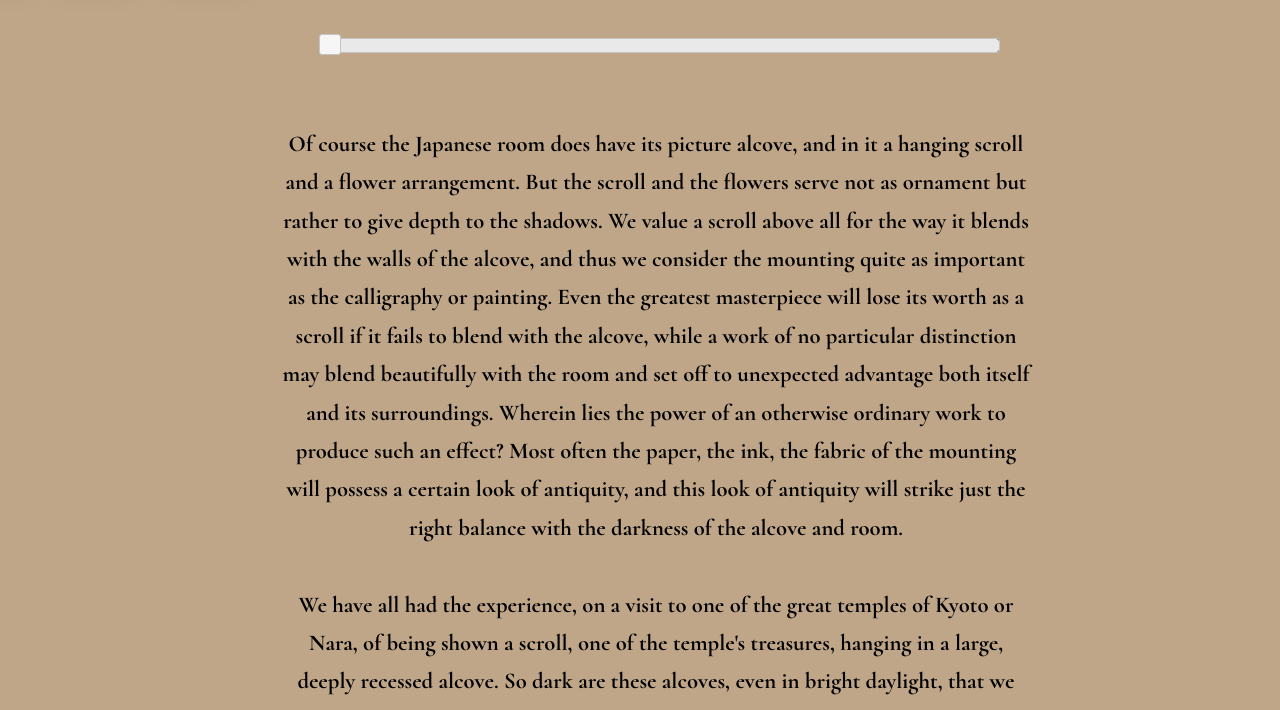
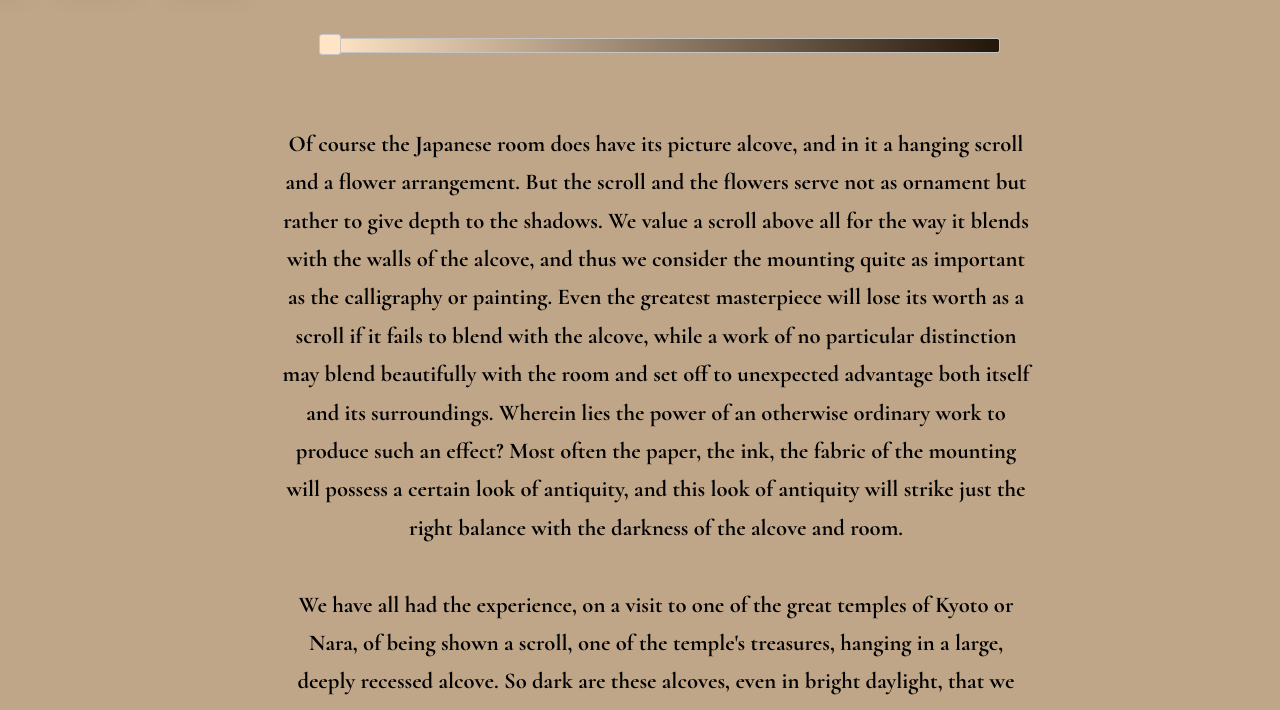
Before and after one commit to AoiSejima/inpraiseofshadow, a plain HTML site: page alcove.html in a window 1280 px wide. Shown: the part 90-800 px from the top of the page. Drawn offline with nearby package versions, Linux system fonts and the light colour scheme.

Commit message:
update on uislider

```diff
--- a/alcove.css
+++ b/alcove.css
@@ -85,6 +85,15 @@ p {
     margin-left: 3rem;
 }
 
+.ui-slider .ui-slider-range {
+    background: rgb(255,228,197);
+    background: linear-gradient(90deg, rgba(255,228,197,1) 0%, rgba(34,22,9,1) 100%);
+}
+
+.ui-state-default, .ui-widget-content .ui-state-default, .ui-widget-header .ui-state-default {
+    background: rgb(255,228,197);
+}
+
 @media only screen and (max-width: 812px) {
     h2 {
         font-size: 13pt;
--- a/alcove.html
+++ b/alcove.html
@@ -8,11 +8,17 @@
 
     <link rel="shortcut icon" type="image/png" href="./assets/favicon.png" />
 
-    <link rel="stylesheet" href="https://cdnjs.cloudflare.com/ajax/libs/normalize/5.0.0/normalize.min.css">
+    <!-- <link rel="stylesheet" href="https://cdnjs.cloudflare.com/ajax/libs/normalize/5.0.0/normalize.min.css">
     <link rel='stylesheet' href='https://ajax.googleapis.com/ajax/libs/jqueryui/1.11.2/themes/smoothness/jquery-ui.css'><link rel="stylesheet" href="./alcove.css">
     <script src="https://cdnjs.cloudflare.com/ajax/libs/modernizr/2.8.3/modernizr.min.js" type="text/javascript"></script>
     <script type="text/javascript" src="//cdnjs.cloudflare.com/ajax/libs/jqueryui-touch-punch/0.2.3/jquery.ui.touch-punch.min.js"></script>
+    <script type="text/javascript" src="//cdnjs.cloudflare.com/ajax/libs/jquery/2.1.4/jquery.min.js"></script> -->
+
+
     <script type="text/javascript" src="//cdnjs.cloudflare.com/ajax/libs/jquery/2.1.4/jquery.min.js"></script>
+    <link rel='stylesheet' href='https://ajax.googleapis.com/ajax/libs/jqueryui/1.11.2/themes/smoothness/jquery-ui.css'><link rel="stylesheet" href="./alcove.css">
+    <script src="https://cdnjs.cloudflare.com/ajax/libs/modernizr/2.8.3/modernizr.min.js" type="text/javascript"></script>
+    <script type="text/javascript" src="//cdnjs.cloudflare.com/ajax/libs/jqueryui-touch-punch/0.2.3/jquery.ui.touch-punch.min.js"></script>
 </head>
 
 <body>
```
